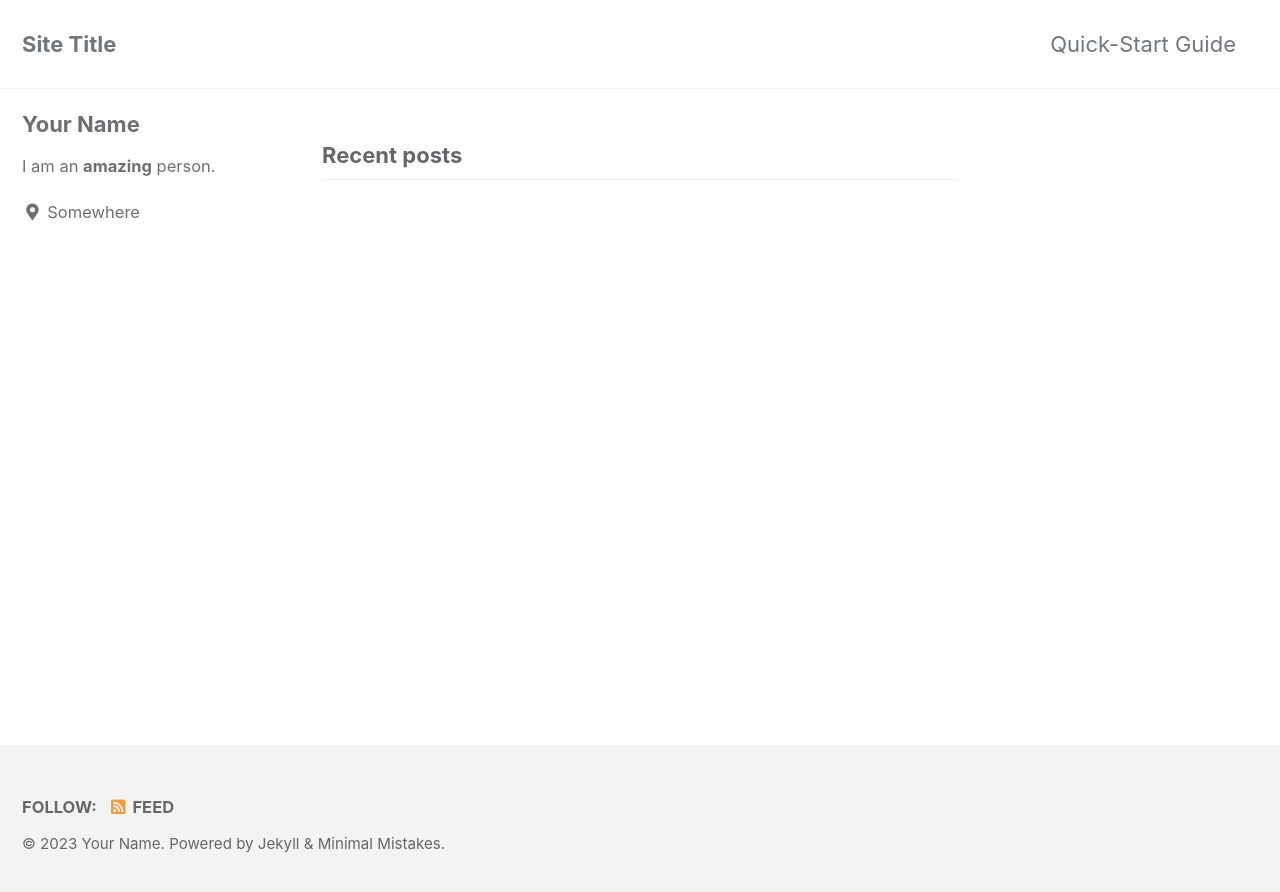
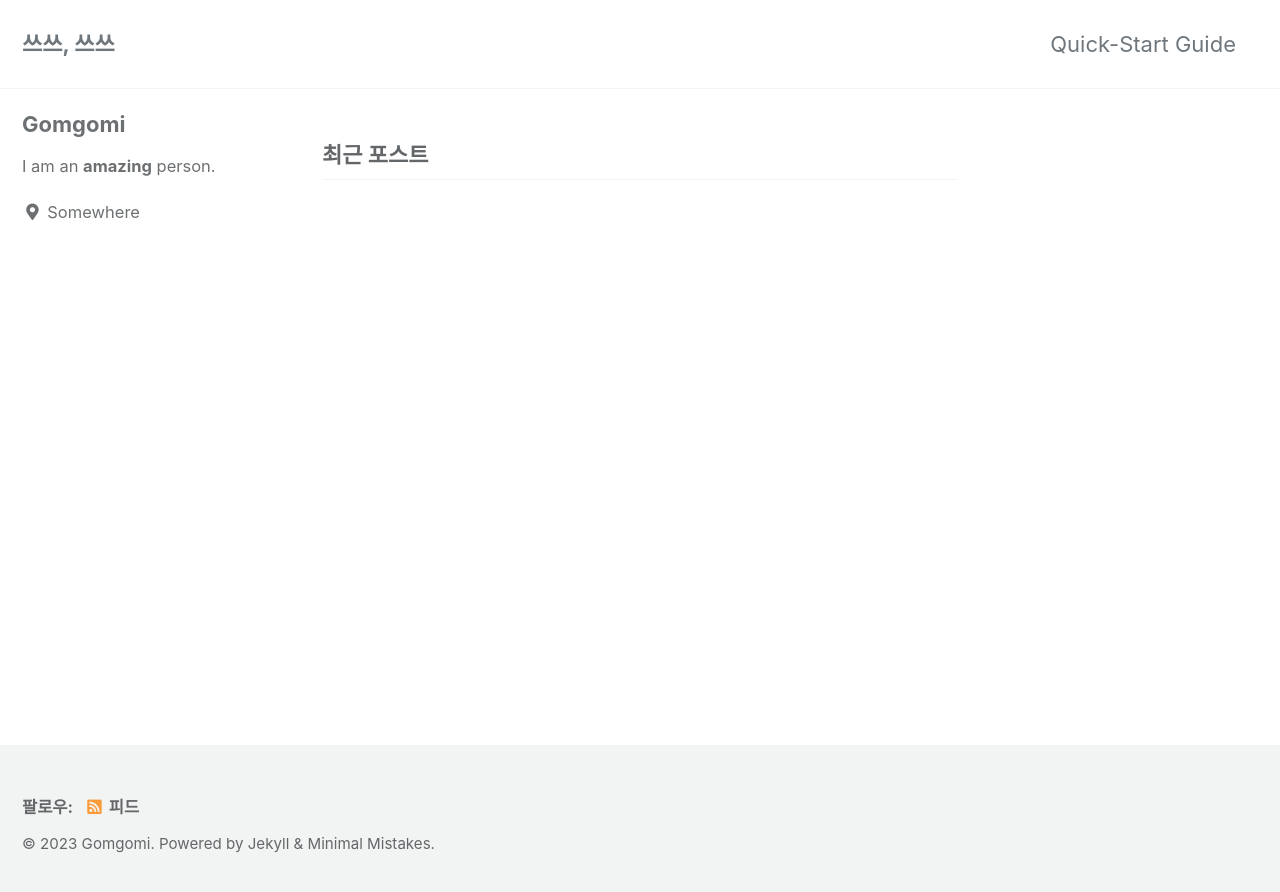
Before and after one commit to gomgomi/gomgomi.github.io, a Jekyll site: the page built from index.html, in a window 1280 px wide. Shown: the top 892 px of the page. Built offline with Jekyll 4.4.1, drawn with Linux system fonts in a browser that asks for light colours; cached includes are drawn as plain includes; the list of posts is cut into pages by our own code.

Commit message:
Update site settings

```diff
--- a/_config.yml
+++ b/_config.yml
@@ -10,20 +10,20 @@
 # Review documentation to determine if you should use `theme` or `remote_theme`
 # https://mmistakes.github.io/minimal-mistakes/docs/quick-start-guide/#installing-the-theme
 
-# theme                  : "minimal-mistakes-jekyll"
+theme                  : "minimal-mistakes-jekyll"
 # remote_theme           : "mmistakes/minimal-mistakes"
 minimal_mistakes_skin    : "default" # "air", "aqua", "contrast", "dark", "dirt", "neon", "mint", "plum", "sunrise"
 
 # Site Settings
-locale                   : "en-US"
-title                    : "Site Title"
+locale                   : "ko-KR" #en-US"
+title                    : "쓰쓰, 쓰쓰"
 title_separator          : "-"
 subtitle                 : # site tagline that appears below site title in masthead
-name                     : "Your Name"
-description              : "An amazing website."
-url                      : # the base hostname & protocol for your site e.g. "https://mmistakes.github.io"
+name                     : "Gomgomi"
+description              : "Gomgomi dev blog"
+url                      : "https://gomgomi.github.io"
 baseurl                  : # the subpath of your site, e.g. "/blog"
-repository               : # GitHub username/repo-name e.g. "mmistakes/minimal-mistakes"
+repository               : "gomgomi/gomgomi.github.io"
 teaser                   : # path of fallback teaser image, e.g. "/assets/images/500x300.png"
 logo                     : # path of logo image to display in the masthead, e.g. "/assets/images/88x88.png"
 masthead_title           : # overrides the website title displayed in the masthead, use " " for no title
@@ -104,7 +104,7 @@ analytics:
 
 # Site Author
 author:
-  name             : "Your Name"
+  name             : "Gomgomi"
   avatar           : # path of avatar image, e.g. "/assets/images/bio-photo.jpg"
   bio              : "I am an **amazing** person."
   location         : "Somewhere"
```
